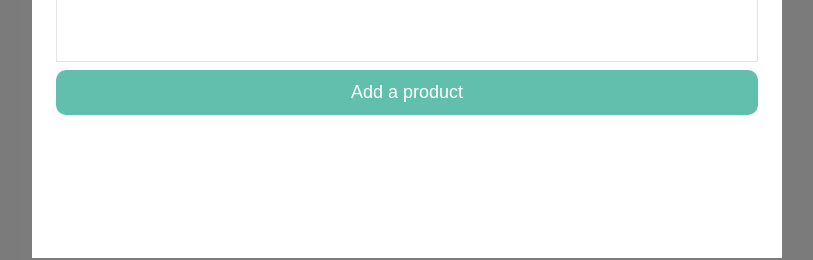
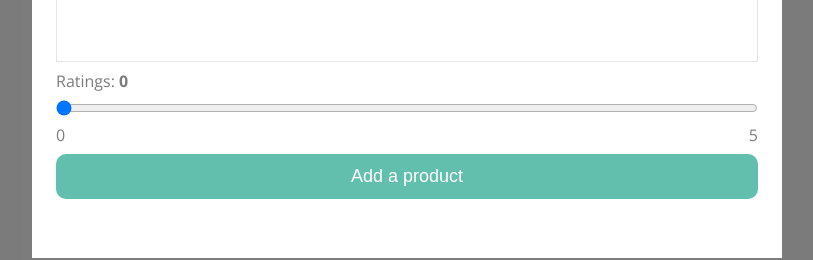
Before and after one commit to waleed1892/droppe-assignment, a React (Create React App) app: page / in a window 1280 px wide. Both pictures are taken after a click on the button "Send product proposal". Shown: the part 422-682 px from the top of the page, without its empty margins (233-1046 px from the left). Built offline with nearby package versions, Linux system fonts and the light colour scheme; no server answers; a web font is replaced by a local one.

Commit message:
product price validation and rating added

```diff
--- a/src/components/form.module.css
+++ b/src/components/form.module.css
@@ -43,3 +43,22 @@
   outline: none;
   border: 1px solid #62bfad;
 }
+
+.slider {
+  margin-bottom: 8px;
+}
+
+.slider input {
+  width: 100%;
+  margin: 8px 0px;
+}
+
+.slider .range {
+  display: flex;
+  justify-content: space-between;
+  align-items: center;
+}
+
+.slider .range p {
+  margin: 0;
+}
--- a/src/components/form.tsx
+++ b/src/components/form.tsx
@@ -3,7 +3,7 @@ import { Button } from "./button";
 import styles from "./form.module.css";
 
 type IFormProps = {
-  "on-submit": (payload: { title: string; description: string; price: string }) => void;
+  "on-submit": (payload: { title: string; description: string; price: string, rating: { rate: number } }) => void;
 }
 
 export const Form: React.FC<IFormProps> = (props) => {
@@ -11,6 +11,7 @@ export const Form: React.FC<IFormProps> = (props) => {
   let titleRef = React.useRef<HTMLInputElement>(null);
   let priceRef = React.useRef<HTMLInputElement>(null);
   let descriptionRef = React.useRef<HTMLTextAreaElement>(null);
+  const [rating, setRating] = React.useState<number>(0)
 
   const handleSubmit = (e: any) => {
     e.preventDefault();
@@ -27,14 +28,25 @@ export const Form: React.FC<IFormProps> = (props) => {
       return;
     }
 
+
+    if (!new RegExp(/^\d+(.\d+)?$/).test(priceRef.current.value)) {
+      alert('Your product needs valid price')
+      return;
+    }
+
     props["on-submit"]({
       title: titleRef.current && titleRef.current.value,
       description: descriptionRef.current && descriptionRef.current.value,
       price: priceRef.current && priceRef.current.value,
+      rating: { rate: rating }
     });
 
     formRef.current?.reset();
   };
+
+  const changeRating = (e: React.ChangeEvent<HTMLInputElement>) => {
+    setRating(Number(e.target.value))
+  }
 
   return (
     <form className={styles.form} onSubmit={(event) => handleSubmit(event)} ref={formRef}>
@@ -62,7 +74,14 @@ export const Form: React.FC<IFormProps> = (props) => {
         defaultValue=""
         className={styles.textarea}
       />
-
+      <div className={styles.slider}>
+        <div>Ratings: <strong>{rating}</strong></div>
+        <input type="range" onChange={changeRating} defaultValue={0} min="0" max={5} step="0.1" />
+        <div className={styles.range}>
+          <p>0</p>
+          <p>5</p>
+        </div>
+      </div>
       <Button>Add a product</Button>
     </form>
   );
--- a/src/shop-app.tsx
+++ b/src/shop-app.tsx
@@ -63,12 +63,13 @@ export class ShopApp extends React.Component<
     this.setState(() => ({ products: prods, numFavorites: totalFavs }));
   }
 
-  onSubmit(payload: { title: string; description: string, price: string }) {
+  onSubmit(payload: { title: string; description: string, price: string, rating: { rate: number } }) {
     const updated = lodash.clone(this.state.products);
     updated.push({
       title: payload.title,
       description: payload.description,
-      price: payload.price
+      price: payload.price,
+      rating: payload.rating
     });
 
     this.setState({
@@ -86,6 +87,7 @@ export class ShopApp extends React.Component<
               title: payload.title,
               price: payload.price,
               description: payload.description,
+              rating: payload.rating
             }
           )
         })
```
